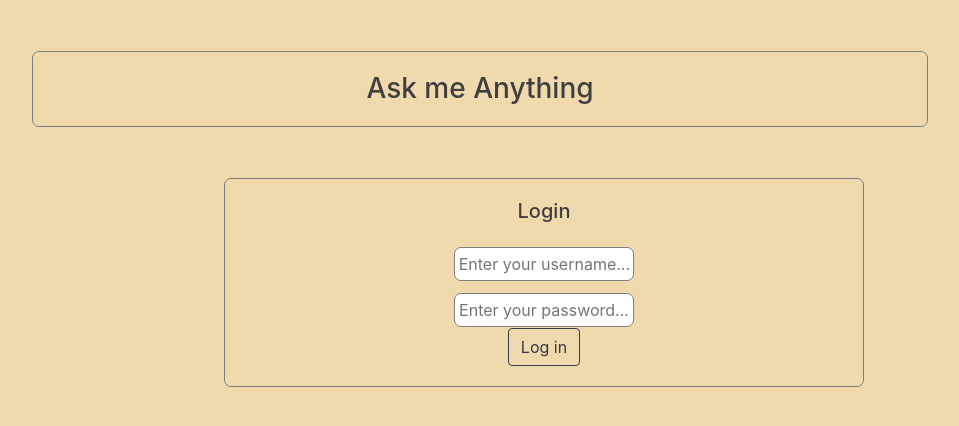
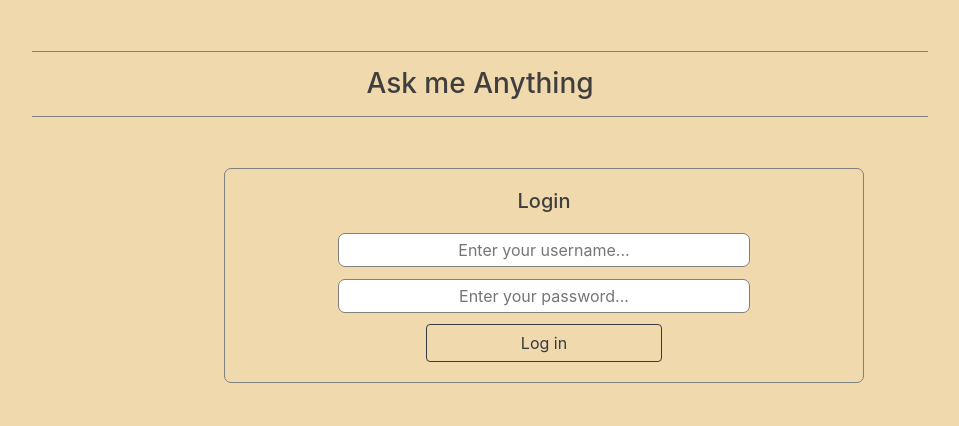
Before and after one commit to John-Atha/askMeAnything, a React (Create React App) app in the folder front-end/: page /login in a window 1280 px wide. Shown: the top 426 px of the page, without its empty margins (256-1215 px from the left). Built offline with nearby package versions, Linux system fonts and the light colour scheme.

Commit message:
Update login page

```diff
--- a/front-end/src/LoginRegister/LoginBox.js
+++ b/front-end/src/LoginRegister/LoginBox.js
@@ -7,23 +7,54 @@ import Button from 'react-bootstrap/Button';
 function LoginBox() {
     const [username, setUsername] = useState("");
     const [password, setPassword] = useState("");
+    const [error, setError] = useState(null);
+    const [success, setSuccess] = useState(null);
 
     const handleUsername = (val) => {
         if (val.length<16) {
             setUsername(val);
+            setError(null);
+            setSuccess(null);
         }
+        else {
+            setError("Username should be less than 15 characters");
+            setSuccess(null);
+        }
+    }
+
+    const handleSubmit = (event) => {
+        if (username.length && password.length) {
+            console.log('submitted');
+            if (username=="atha" && password=="12345") {
+                setSuccess("Logged in successfully");
+                setError(null);
+            }
+            else {
+                setSuccess(null);
+                setError("Sorry, wrong credentials")
+            }
+        }
+        else {
+            setError("Fill both fields");
+            setSuccess(null);
+        }
+        event.preventDefault();
     }
 
     return(
         <div className="login-box margin-top-small center-content">
             <h5>Login</h5>
-            <div className="margin-top-small">
-                <input placeholder="Enter your username..." value={username} typ="text" onChange={(event) => handleUsername(event.target.value)} />
+            <div className="error-message">
+                {error}
             </div>
-            <div className="margin-top-smaller">
-                <input placeholder="Enter your password..." value={password} type="password" onChange={(event) => setPassword(event.target.value)} />
+            <div className="success-message">
+                {success}
             </div>
-            <Button className="margin-top-smaller" variant="outline-dark">Log in</Button>
+            <form onSubmit={handleSubmit}>
+                <input placeholder="Enter your username..." className="margin-top-smaller" value={username} typ="text" onChange={(event) => handleUsername(event.target.value)} />
+                <input placeholder="Enter your password..." className="margin-top-smaller" value={password} type="password" onChange={(event) => {setPassword(event.target.value); setError(null); setSuccess(null);}} />
+                <Button type="submit" className="margin-top-smaller" style={{'width': '40%', 'minWidth': 'min-content'}} variant="outline-dark" onClick={handleSubmit}>Log in</Button>
+            </form>
         </div>
     )
 }
--- a/front-end/src/LoginRegister/styles.css
+++ b/front-end/src/LoginRegister/styles.css
@@ -5,7 +5,14 @@
     }
 }
 
-@media only screen and (min-width: 500px) {
+@media only screen and (min-width: 500px) and (max-width: 700px) {
+    .login-box, .register-box {
+        width: 70vw;
+        margin-left: 15vw;
+    }
+}
+
+@media only screen and (min-width: 700px) {
     .login-box, .register-box {
         width: 50vw;
         margin-left: 25vw;
@@ -30,5 +37,5 @@ input {
 
 input:focus, input:hover {
     outline: none;
-    border: 1px solid white;
+    border: 1px solid lightgrey;
 }
--- a/front-end/src/generalStyles.css
+++ b/front-end/src/generalStyles.css
@@ -1,6 +1,5 @@
 /*------- general css ---------*/
 html, body {
-    min-width: 350px !important;
     position: relative !important;
     min-height: 100vh !important;
     --color2: rgb(240, 217, 173);
@@ -131,7 +130,7 @@ textarea {
 /* title */
 .main-title-container {
     color: rgb(63, 63, 63);
-    border: 1px solid grey;
-    border-radius: 7px;
-    padding: 20px;
+    border-top: 1px solid grey;
+    border-bottom: 1px solid grey;
+    padding: 15px;
 }
```
